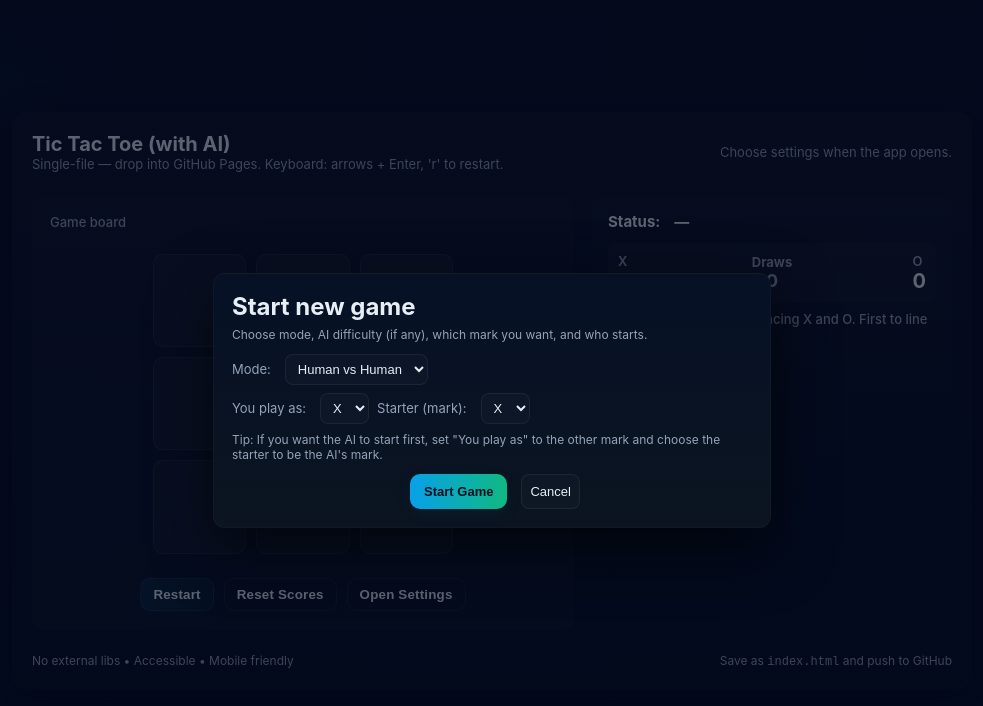
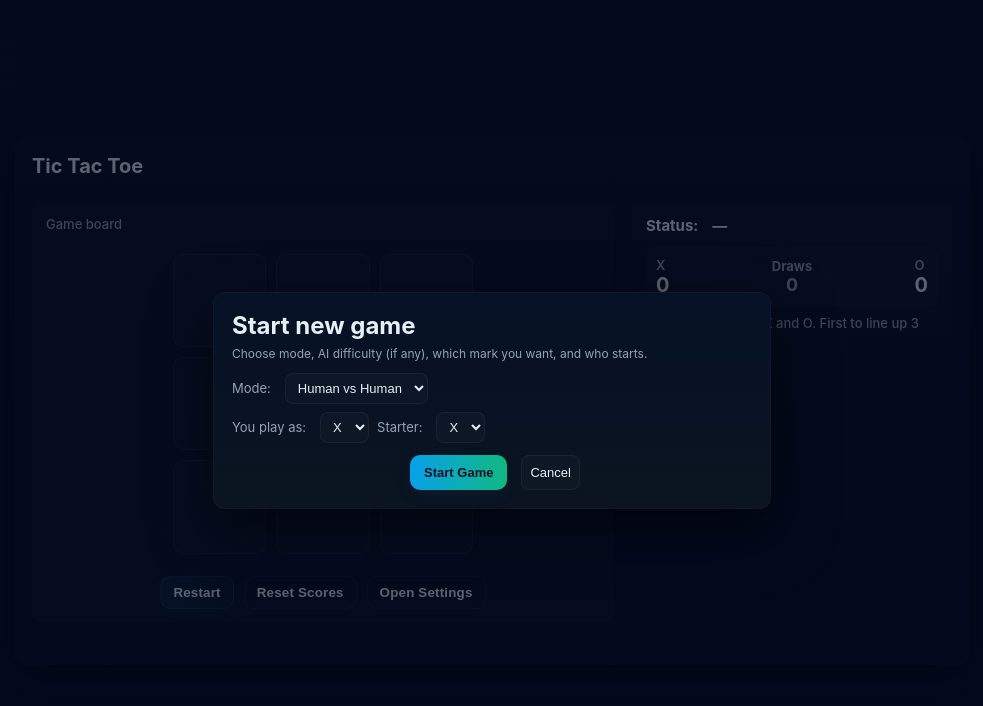
Before and after one commit to thezodiac007a-lang/XO-game-chatgpt, a plain HTML site: page index.html in a window 1280 px wide. Shown: the whole page, without its empty margins (148-1131 px from the left). Drawn offline with Linux system fonts and the light colour scheme.

Commit message:
Refactor Tic Tac Toe game settings and styles
Updated the title and adjusted styles for the Tic Tac Toe game. Improved modal handling and refined game settings.

```diff
--- a/index.html
+++ b/index.html
@@ -3,37 +3,39 @@
 <head>
   <meta charset="utf-8" />
   <meta name="viewport" content="width=device-width,initial-scale=1" />
-  <title>Tic Tac Toe — Fixed (with AI + Startup options)</title>
+  <title>Tic Tac Toe</title>
   <style>
     :root{
-      --bg:#0f1724; --muted:#94a3b8; --glass: rgba(255,255,255,0.03);
-      --accent:#08a0e9; --card:#071027; --panel:#0b1220;
+      --bg:#071226;
+      --muted:#93a3b6;
+      --glass: rgba(255,255,255,0.02);
+      --accent:#08a0e9;
       font-family: Inter, system-ui, -apple-system, "Segoe UI", Roboto, Arial, sans-serif;
     }
     html,body{height:100%;margin:0;background:
-      radial-gradient(1200px 600px at 10% 10%, rgba(8,160,233,0.04), transparent 8%),
+      radial-gradient(1000px 400px at 10% 8%, rgba(8,160,233,0.04), transparent 8%),
       linear-gradient(180deg,#071025 0%, #031026 100%), var(--bg);
       color:#e6eef6; -webkit-font-smoothing:antialiased;}
 
-    .wrap{min-height:100%;display:flex;align-items:center;justify-content:center;padding:28px;box-sizing:border-box}
-    .card{width:100%;max-width:920px;background:linear-gradient(180deg, rgba(255,255,255,0.02), rgba(0,0,0,0.03));border-radius:14px;padding:20px;box-shadow:0 8px 30px rgba(2,6,23,0.6);display:grid;grid-template-columns:1fr 360px;gap:18px;align-items:start}
+    .wrap{min-height:100%;display:flex;align-items:center;justify-content:center;padding:24px;box-sizing:border-box}
+    .card{width:100%;max-width:920px;background:linear-gradient(180deg, rgba(255,255,255,0.01), rgba(0,0,0,0.03));border-radius:12px;padding:18px;box-shadow:0 10px 40px rgba(0,0,0,0.6);display:grid;grid-template-columns:1fr 320px;gap:18px;align-items:start}
     @media (max-width:920px){.card{grid-template-columns:1fr}}
 
     header{grid-column:1 / -1;display:flex;align-items:center;justify-content:space-between;gap:12px;margin-bottom:6px}
     h1{font-size:20px;margin:0}
-    .sub{color:var(--muted);font-size:13px}
+    .top-right{color:var(--muted);font-size:13px}
 
-    .board-wrap{background:linear-gradient(180deg, rgba(255,255,255,0.01), rgba(255,255,255,0.02));padding:18px;border-radius:10px;display:flex;flex-direction:column;gap:14px;align-items:center;justify-content:center}
+    .board-wrap{background:linear-gradient(180deg, rgba(255,255,255,0.01), rgba(255,255,255,0.02));padding:14px;border-radius:10px;display:flex;flex-direction:column;gap:12px;align-items:center;justify-content:center}
     .board{width:320px;max-width:calc(100vw - 120px);aspect-ratio:1;display:grid;grid-template-columns:repeat(3,1fr);grid-template-rows:repeat(3,1fr);gap:10px;padding:10px;box-sizing:border-box;border-radius:10px}
     .cell{background:var(--glass);border-radius:10px;display:flex;align-items:center;justify-content:center;font-size:56px;font-weight:700;user-select:none;cursor:pointer;transition:transform .12s,box-shadow .12s;position:relative;color:#e6eef6;outline:none}
     .cell:active{transform:scale(.98)}
     .cell[aria-disabled="true"]{cursor:not-allowed;opacity:.9}
-    .cell.x{color:#eab308}.cell.o{color:#60a5fa}
+    .cell.x{color:#f6c84a}.cell.o{color:#6ea7ff}
 
     .controls{display:flex;gap:10px;align-items:center;justify-content:center;width:100%}
-    button{background:transparent;border:1px solid rgba(255,255,255,0.06);color:inherit;padding:8px 12px;border-radius:10px;cursor:pointer;font-weight:600;letter-spacing:.2px;transition:all .14s}
-    .btn-primary{background:linear-gradient(90deg, rgba(8,160,233,0.12), rgba(16,185,129,0.06));border:1px solid rgba(255,255,255,0.06);box-shadow:0 6px 18px rgba(8,160,233,0.06)}
-    .side{background:linear-gradient(180deg, rgba(255,255,255,0.01), rgba(0,0,0,0.02));padding:16px;border-radius:10px;display:flex;flex-direction:column;gap:12px;min-height:200px}
+    button{background:transparent;border:1px solid rgba(255,255,255,0.05);color:inherit;padding:8px 12px;border-radius:10px;cursor:pointer;font-weight:600;letter-spacing:.2px;transition:all .12s}
+    .btn-primary{background:linear-gradient(90deg, rgba(8,160,233,0.12), rgba(16,185,129,0.04));box-shadow:0 6px 18px rgba(8,160,233,0.05)}
+    .side{background:linear-gradient(180deg, rgba(255,255,255,0.01), rgba(0,0,0,0.02));padding:14px;border-radius:10px;display:flex;flex-direction:column;gap:12px;min-height:200px}
     .status{font-size:15px;font-weight:700;display:flex;align-items:center;gap:8px}
     .muted{color:var(--muted);font-weight:500;font-size:13px}
     .score{display:flex;gap:8px;align-items:center;justify-content:space-between;background:rgba(255,255,255,0.02);padding:10px;border-radius:8px;font-weight:700}
@@ -48,16 +50,15 @@
     .modal h2{margin:0 0 6px 0}
     .form-row{display:flex;gap:8px;align-items:center;margin:8px 0;flex-wrap:wrap}
     label.inline{font-size:13px;color:var(--muted);display:flex;gap:8px;align-items:center}
-    /* make selects look like normal form controls (fixed the bold/white issue) */
     select, input[type="button"], input[type="radio"]{
       margin-left:6px;
       background: rgba(255,255,255,0.02);
       color: #e6eef6;
-      border: 1px solid rgba(255,255,255,0.06);
+      border: 1px solid rgba(255,255,255,0.05);
       padding:6px 8px;
       border-radius:8px;
       font-size:13px;
-      font-weight:500; /* normal weight (not too bold) */
+      font-weight:500;
       outline: none;
     }
     select:focus, input[type="button"]:focus{ box-shadow: 0 6px 18px rgba(8,160,233,0.06); }
@@ -66,14 +67,12 @@
     input[type="button"].start{padding:10px 14px;border-radius:10px;background:linear-gradient(90deg,#08a0e9,#10b981);border:none;color:#041022;font-weight:800;cursor:pointer}
     input[type="button"].start:hover{transform:translateY(-3px)}
     .hint{font-size:12px;color:var(--muted);margin-top:6px}
-    /* focus */
     .cell:focus{box-shadow:0 0 0 3px rgba(8,160,233,.12), 0 6px 18px rgba(2,6,23,.6);outline:none}
-    /* hide modal by default (we'll show via JS) */
     #modal{ display:none; }
   </style>
 </head>
 <body>
-  <!-- Modal: shown on load -->
+  <!-- Modal: initial settings -->
   <div id="modal" class="modal-backdrop" role="dialog" aria-modal="true" aria-label="Game setup">
     <div class="modal" role="document">
       <h2>Start new game</h2>
@@ -89,8 +88,8 @@
 
         <label class="inline" id="diffWrap">AI Difficulty:
           <select id="modalAiLevel" aria-label="AI difficulty">
-            <option value="easy">Easy (random)</option>
-            <option value="hard">Hard (optimal)</option>
+            <option value="easy">Easy</option>
+            <option value="hard">Hard</option>
           </select>
         </label>
       </div>
@@ -103,15 +102,13 @@
           </select>
         </label>
 
-        <label class="inline">Starter (mark):
+        <label class="inline">Starter:
           <select id="modalStarter" aria-label="Starter mark">
             <option value="X">X</option>
             <option value="O">O</option>
           </select>
         </label>
       </div>
-
-      <div class="hint">Tip: If you want the AI to start first, set "You play as" to the other mark and choose the starter to be the AI's mark.</div>
 
       <div class="center">
         <input type="button" class="start" id="startBtn" value="Start Game">
@@ -124,10 +121,9 @@
     <div class="card" role="application" aria-label="Tic tac toe game">
       <header>
         <div>
-          <h1>Tic Tac Toe (with AI)</h1>
-          <div class="sub">Single-file — drop into GitHub Pages. Keyboard: arrows + Enter, 'r' to restart.</div>
+          <h1>Tic Tac Toe</h1>
         </div>
-        <div class="sub">Choose settings when the app opens.</div>
+        <div class="top-right" aria-hidden="true"></div>
       </header>
 
       <section class="board-wrap" aria-labelledby="boardTitle">
@@ -150,13 +146,13 @@
             <div style="text-align:center;color:var(--muted);font-size:13px">Draws<br><span id="scoreD" style="font-size:18px">0</span></div>
             <div><div class="who">O</div><div id="scoreO" style="font-size:20px">0</div></div>
           </div>
-          <div class="muted">How to play: take turns placing X and O. First to line up 3 wins.</div>
+          <div class="muted">Take turns placing X and O. First to line up 3 wins.</div>
         </div>
       </aside>
 
       <footer>
-        <div class="small">No external libs • Accessible • Mobile friendly</div>
-        <div class="small">Save as <code>index.html</code> and push to GitHub</div>
+        <div class="small"></div>
+        <div class="small"></div>
       </footer>
     </div>
   </div>
@@ -172,7 +168,6 @@
   const SCORE_O = document.getElementById('scoreO');
   const SCORE_D = document.getElementById('scoreD');
 
-  // Modal elements
   const MODAL = document.getElementById('modal');
   const MODAL_MODE = document.getElementById('modalMode');
   const MODAL_AILEVEL = document.getElementById('modalAiLevel');
@@ -182,7 +177,6 @@
   const CANCEL_BTN = document.getElementById('cancelBtn');
   const DIFF_WRAP = document.getElementById('diffWrap');
 
-  // Game variables
   let cells = Array(9).fill(null);
   let current = 'X';
   let running = false;
@@ -242,7 +236,7 @@
     if(result.draw){ handleDraw(); return; }
     current = current === 'X' ? 'O' : 'X';
     STATUS.textContent = current + "'s turn";
-    if(!humanPlays[current] && running){ setTimeout(() => aiMove(), 250); }
+    if(!humanPlays[current] && running){ setTimeout(() => aiMove(), 220); }
   }
 
   function placeMark(index, mark){
@@ -344,21 +338,17 @@
     return best.index;
   }
 
-  // Modal / settings handling
   function openModal(){
     MODAL.style.display = 'flex';
     MODAL_MODE.value = mode;
     MODAL_AILEVEL.value = aiLevel;
-    // set human mark in modal (best-effort)
     if(humanPlays.X && !humanPlays.O) MODAL_HUMAN_MARK.value = 'X';
     else if(!humanPlays.X && humanPlays.O) MODAL_HUMAN_MARK.value = 'O';
     DIFF_WRAP.style.display = (MODAL_MODE.value === 'hva') ? 'inline-flex' : 'none';
     START_BTN.focus();
   }
 
-  function closeModal(){
-    MODAL.style.display = 'none';
-  }
+  function closeModal(){ MODAL.style.display = 'none'; }
 
   START_BTN.addEventListener('click', () => {
     mode = MODAL_MODE.value;
@@ -369,7 +359,6 @@
     else humanPlays = { X: humanMark === 'X', O: humanMark === 'O' };
     MODAL_STARTER.value = starterMark;
     closeModal();
-    // init game
     cells = Array(9).fill(null);
     BOARD.classList.remove('win');
     buildBoard();
@@ -380,10 +369,8 @@
   });
 
   CANCEL_BTN.addEventListener('click', () => {
-    // Close modal. If there is no running game yet, start a default playable game
     closeModal();
     if(!running){
-      // apply sensible defaults and start
       mode = MODAL_MODE.value || 'hva';
       aiLevel = MODAL_AILEVEL.value || 'hard';
       const humanMark = MODAL_HUMAN_MARK.value || 'X';
@@ -413,7 +400,6 @@
     MODAL_HUMAN_MARK.value = 'X';
     MODAL_STARTER.value = 'X';
     DIFF_WRAP.style.display = 'inline-flex';
-    // show modal to let the user choose; if they dismiss, Cancel will start a default game
     openModal();
     window.addEventListener('keydown', (e) => { if(e.key === 'r' || e.key === 'R'){ restartGame(true); } });
   })();
@@ -421,4 +407,4 @@
 })();
 </script>
 </body>
-          </html>
+        </html>
```
